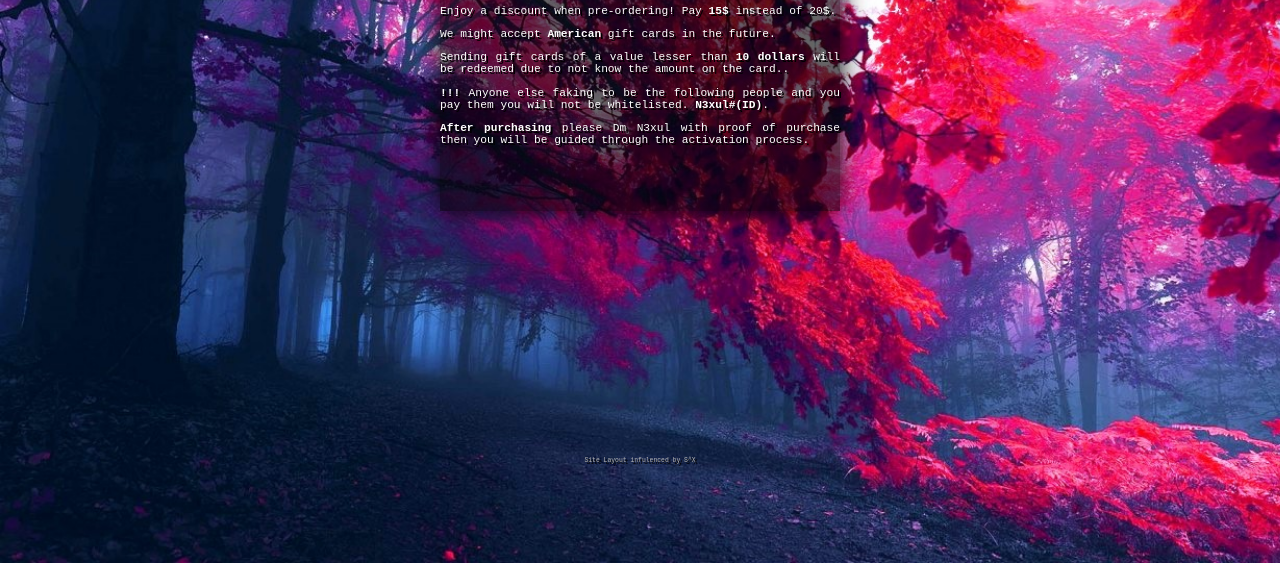
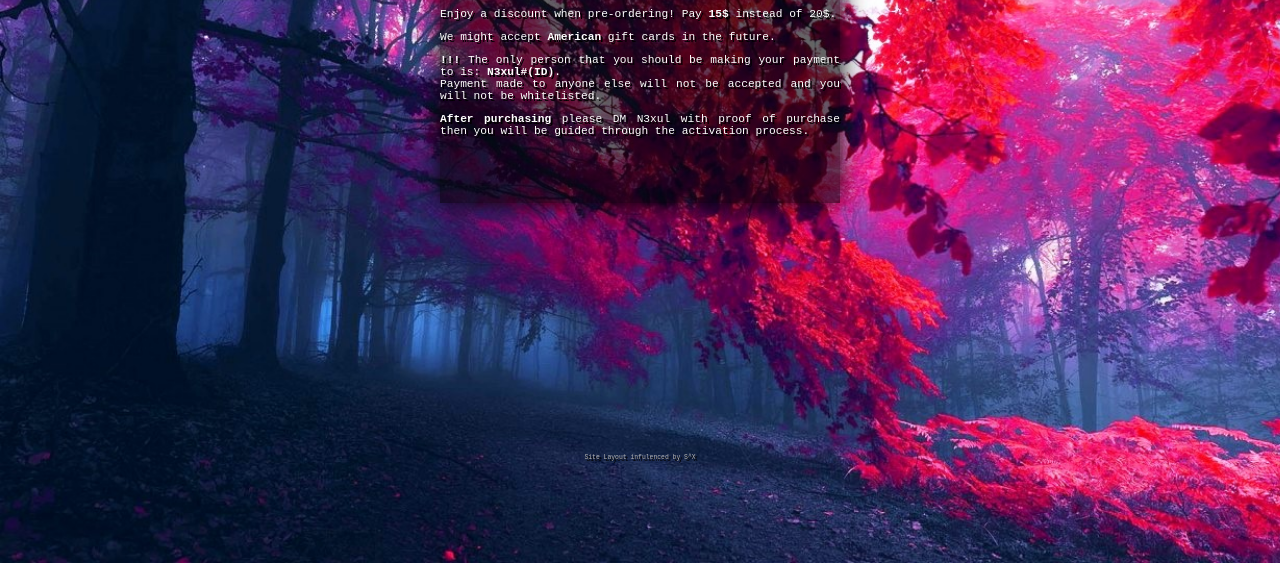
Before and after one commit to FunctionReturn/FunctionReturn.github.io, a plain HTML site: page buy.html in a window 1280 px wide. Shown: the part 237-800 px from the top of the page. Drawn offline with Linux system fonts and the light colour scheme.

Commit message:
fix typos in buy.html

```diff
--- a/buy.html
+++ b/buy.html
@@ -11,17 +11,14 @@
 				display: grid;
 				margin: 0;
 			}
-
 			center
 			{
 				margin: auto;
 			}
-
 			img.logo
 			{
 				height: 15vh;
 			}
-
 			a
 			{
 				color: white;
@@ -30,7 +27,6 @@
 				font-family: monospace;
 				text-shadow: 2px 2px #000000;
 			}
-
 			p.smol
 			{
 				color: rgb(180, 180, 180);
@@ -47,8 +43,6 @@
 				max-width: 400px;
 				text-shadow: 2px 2px #000000;
 			}
-
-
 			p.def
 			{
 				color: rgb(255, 255, 255);
@@ -58,33 +52,27 @@
 				max-width: 400px;
 				text-shadow: 2px 2px #000000;
 			}
-
 			b
 			{
 				color: white;
 			}
-
-
 			center.darken
 			{
 				background: linear-gradient(rgba(0, 0, 0, 0.6), rgba(0, 0, 0, 0.6)); inherit;
 				box-shadow: 0 0 25px;
 			}
-
 		</style>
 		<title>R2U</title>
 	</head>
-
 	<body>
 		<center class="darken">
 		<img class="logo" src="R2U.png"/><br/>
 		<center class ="title">R2U</center>
 		<p class="def">Enjoy a discount when pre-ordering! Pay <b>15$</b> instead of 20$. </p>
 		<p class="def">We might accept <b>American</b> gift cards in the future.
-			<p class="def">Sending gift cards of a value lesser than <b>10 dollars</b> will be redeemed due to not know the amount on the card..</p>
-			<p class="def"><b>!!!</b> Anyone else faking to be the following people and you pay them you will not be whitelisted. <b>
-            N3xul#(ID)</b>.</p>
-            <p class="def"><b> After purchasing </b>please Dm N3xul with proof of purchase then you will be guided through the activation process.</p>
+			<!-- UNCOMMENT WHEN U ARE ACCEPTING GIFT CARDS!!!<p class="def">Sending a gift card of a value less than <b>10 dollars</b> will result in it being redeemed without being whitelisted, as cards must be redeemed to view the value.</p>-->
+			<p class="def"><b>!!!</b> The only person that you should be making your payment to is: <b>N3xul#(ID)</b>. <br> Payment made to anyone else will not be accepted and you will not be whitelisted.</p>
+			<p class="def"><b> After purchasing </b>please DM N3xul with proof of purchase then you will be guided through the activation process.</p>
 			<br/><br/><br/>
 
 			<div style="overflow: hidden; display: flex; justify-content: center;">
@@ -94,5 +82,4 @@
 				<p class ="smol">Site Layout infulenced by S^X</p>
 				</center>
 			</body>
-
 		</html>
```
Lines whose indentation alone changed are shown as unchanged.
